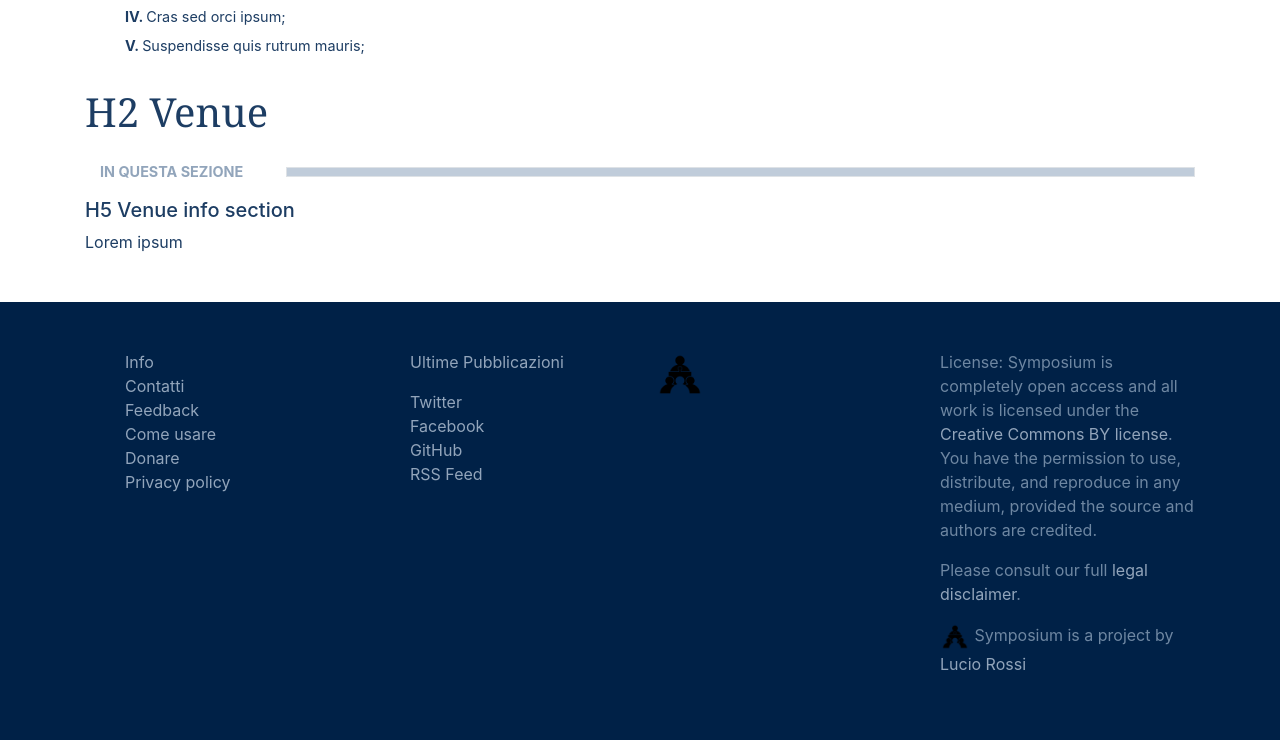
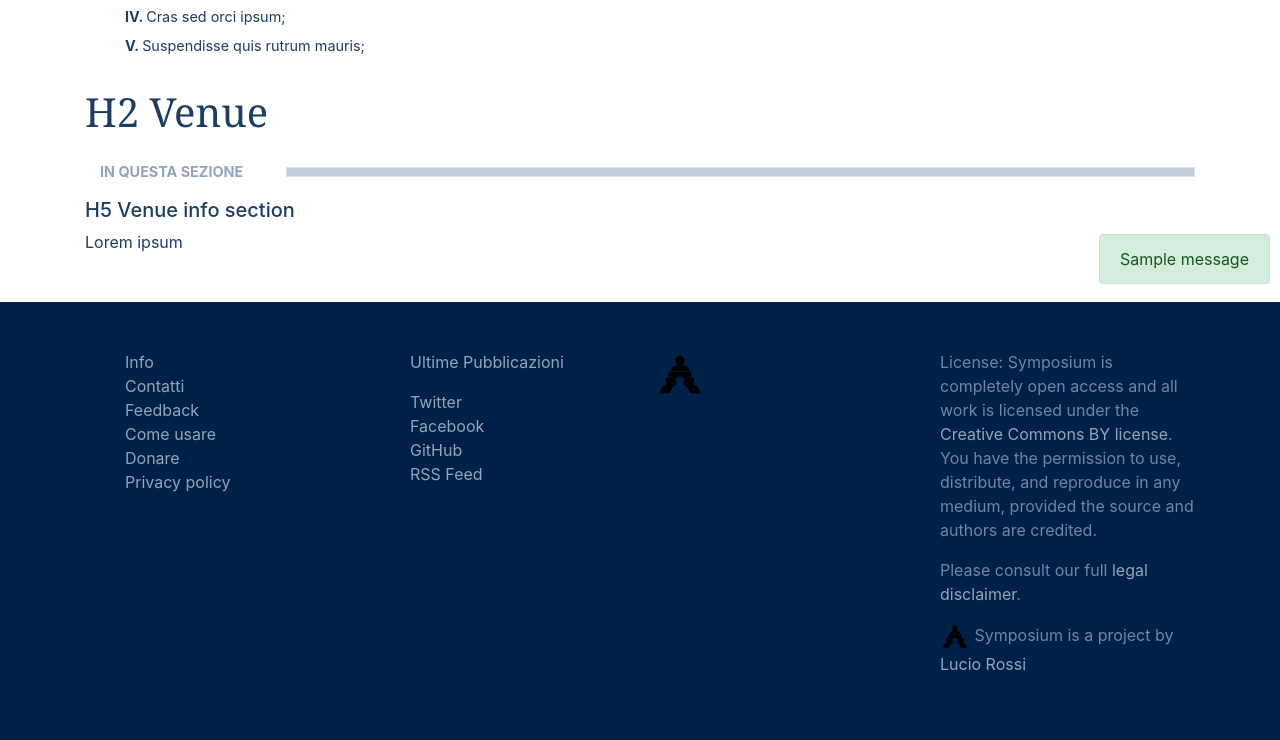
Before and after one commit to eigen-value/symposium, a Flask app: page / in a window 1280 px wide. Shown: the part 506-1246 px from the top of the page. Run offline with Flask 2, Linux system fonts and the light colour scheme; a user stored in the database is signed in; tables that the repository leaves empty hold one stand-in row (values such as "Sample post"); one stand-in notice (Sample message) is shown; some libraries are stand-ins or nearby versions.

Commit message:
feat: flash messages

```diff
--- a/src/main/forms.py
+++ b/src/main/forms.py
@@ -19,4 +19,4 @@ class SubscriptionForm(FlaskForm):
     def validate_email(self, email):
         participant = Participant.query.filter_by(email=email.data).first()
         if participant is not None:
-            raise ValidationError('Indirizzo Email già presente.')
+            raise ValidationError('Indirizzo Email già presente.  Se non si è ricevuta la notifica di avvenuta iscrizione si prega di contattare l\'organizzazione')
--- a/src/main/routes.py
+++ b/src/main/routes.py
@@ -43,11 +43,11 @@ def subscribe():
 
         db.session.add(participant)
         db.session.commit()
-        flash('Iscrizione effettuata con successo')
         send_subscription_confirmation_email(participant=participant)
+        flash('Iscrizione effettuata con successo', 'success')
         return redirect(url_for('main.home'))
     else:
         participant = Participant.query.filter_by(email=form.email.data).first()
         if participant is not None:
-            flash("Indirizzo e-mail già presente. Se non si è ricevuta la notifica di avvenuta iscrizione si prega di contattare l'organizzazione")
+            flash("Indirizzo e-mail già presente.", 'warning')
     return render_template('subscribe.html', title='Subscribe', form=form)
--- /dev/null
+++ b/src/static/css/bootstrap_mods.css
@@ -0,0 +1,40 @@
+
+/* Modifies switches color in checked-state */
+.custom-control-input:checked ~ .custom-control-label::before {
+  color: #fff;
+  border-color: #adb5bd;
+  background-color: #adb5bd;
+}
+
+.stat_center_element {
+  border-right: 1px solid rgba(0,0,0,.125);
+}
+
+.messageClass {
+  position: fixed;
+  bottom: 0;
+  right: 0;
+  margin: 10px;
+  opacity: 1;
+}
+
+.table-card-body {
+  max-height: 600px;
+  overflow: auto;
+  padding: 0;
+}
+
+.btn-toolbar {
+  padding-left: 10px;
+  padding-right: 10px;
+}
+
+.btn-dark {
+  /*border-color: white;*/
+  /*border-width: 3px;*/
+  box-shadow: 0 3px 8px gray;
+}
+
+.dropdown-menu {
+  box-shadow: 0 3px 8px gray;
+}
--- /dev/null
+++ b/src/templates/includes/_messages.html
@@ -0,0 +1,21 @@
+{% with messages = get_flashed_messages(with_categories=true) %}
+  {% if messages %}
+    {% for category, message in messages %}
+      <div class="messageClass alert alert-{{ category }}">{{ message }}</div>
+    {% endfor %}
+  {% endif %}
+{% endwith %}
+
+{% if error %}
+  <div class="messageClass alert alert-danger">{{error}}</div>
+{% endif %}
+
+{% if msg %}
+  <div class="messageClass alert alert-success">{{msg}}</div>
+{% endif %}
+
+{% if invalid_login_message %}
+  <script>
+    alert("{{invalid_login_message}}")
+  </script>
+{% endif %}
--- a/src/templates/layout.html
+++ b/src/templates/layout.html
@@ -8,6 +8,7 @@
   <link rel="stylesheet" href="https://use.fontawesome.com/releases/v5.5.0/css/all.css" integrity="sha384-B4dIYHKNBt8Bc12p+WXckhzcICo0wtJAoU8YZTY5qE0Id1GSseTk6S+L3BlXeVIU" crossorigin="anonymous">
   <link rel="stylesheet" href="https://cdnjs.cloudflare.com/ajax/libs/malihu-custom-scrollbar-plugin/3.1.5/jquery.mCustomScrollbar.min.css">
   <link rel="stylesheet" type="text/css" href="/static/css/symposium.css" />
+  <link rel="stylesheet" type="text/css" href="/static/css/bootstrap_mods.css" />
   <script src="https://cdn.jsdelivr.net/npm/echarts@5.1.2/dist/echarts.min.js" integrity="sha256-TI0rIaxop+pDlHNVI6kDCFvmpxNYUnVH/SMjknZ/W0Y=" crossorigin="anonymous"></script>
 </head>
 <body>
@@ -24,7 +25,7 @@
 
     <div class="container mt-3">
       {% block body %}{% endblock %}
-  {#    {% include 'includes/_messages.html' %}#}
+      {% include 'includes/_messages.html' %}
     </div>
   </div>
   <script src="https://cdn.jsdelivr.net/npm/jquery@3.6.0/dist/jquery.min.js" integrity="sha256-/xUj+3OJU5yExlq6GSYGSHk7tPXikynS7ogEvDej/m4=" crossorigin="anonymous"></script>
```
Also changed, not shown: src/auth/routes.py (+5 -5 lines).
